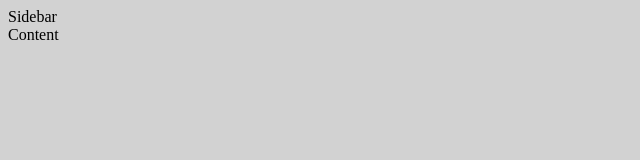
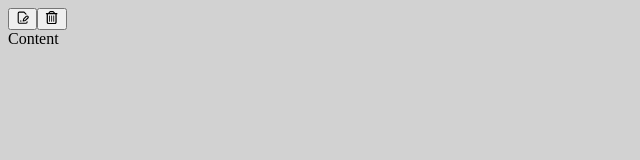
Before and after one commit to JohanFire/Markdown-Notes-ElectronJS, a React (Vite) app in the folder src/renderer/: page / in a window 1280 px wide. Shown: the top 160 px of the page, without its empty margins (0-640 px from the left). Built offline with nearby package versions, Linux system fonts and the light colour scheme.

Commit message:
ActionButtonsRow component, includes NewNote and DeleteNote buttons

```diff
--- a/src/renderer/src/App.tsx
+++ b/src/renderer/src/App.tsx
@@ -1,4 +1,4 @@
-import { Content, DraggableTopBar, RootLayout, Sidebar } from '@/components'
+import { ActionButtonsRow, Content, DraggableTopBar, RootLayout, Sidebar } from '@/components'
 
 const App = () => {
   return (
@@ -6,7 +6,9 @@
       <DraggableTopBar />
       <RootLayout>
         {/* <Sidebar className="p-2 border-4 border-red-500 text-blue-500">Sidebar</Sidebar> */}
-        <Sidebar className="p-2">Sidebar</Sidebar>
+        <Sidebar className="p-2 bg-gray-600/50">
+          <ActionButtonsRow className="flex justify-between mt-1" />
+        </Sidebar>
         <Content className="border-l bg-zinc-900/50 border-l-white/20">Content</Content>
       </RootLayout>
     </>
--- /dev/null
+++ b/src/renderer/src/components/Button/ActionButton.tsx
@@ -0,0 +1,18 @@
+import { ComponentProps } from 'react'
+import { twMerge } from 'tailwind-merge'
+
+export type ActionButtonProps = ComponentProps<'button'>
+
+export const ActionButton = ({ className, children, ...props }: ActionButtonProps) => {
+  return (
+    <button
+      className={twMerge(
+        'px-2 py-1 rounded-md border border-zinc-400/50 hover:bg-zinc-600/50 transition-colors duration-100',
+        className
+      )}
+      {...props}
+    >
+      {children}
+    </button>
+  )
+}
--- /dev/null
+++ b/src/renderer/src/components/Button/ActionsButtonsRow.tsx
@@ -0,0 +1,11 @@
+import { DeleteButton, NewNoteButton } from '@/components'
+import { ComponentProps } from 'react'
+
+export const ActionButtonsRow = ({ ...props }: ComponentProps<'div'>) => {
+  return (
+    <div {...props}>
+      <NewNoteButton />
+      <DeleteButton />
+    </div>
+  )
+}
--- /dev/null
+++ b/src/renderer/src/components/Button/DeleteButton.tsx
@@ -0,0 +1,10 @@
+import { ActionButton, ActionButtonProps } from '@/components'
+import { FaRegTrashCan } from 'react-icons/fa6'
+
+export const DeleteButton = ({ ...props }: ActionButtonProps) => {
+  return (
+    <ActionButton {...props}>
+      <FaRegTrashCan className="w-4 h-4 text-zinc-300" />
+    </ActionButton>
+  )
+}
--- /dev/null
+++ b/src/renderer/src/components/Button/NewNoteButton.tsx
@@ -0,0 +1,10 @@
+import { ActionButton, ActionButtonProps } from '@/components'
+import { LuFileSignature } from 'react-icons/lu'
+
+export const NewNoteButton = ({ ...props }: ActionButtonProps) => {
+  return (
+    <ActionButton {...props}>
+      <LuFileSignature className="w-4 h-4" />
+    </ActionButton>
+  )
+}
--- /dev/null
+++ b/src/renderer/src/components/Button/index.ts
@@ -0,0 +1,4 @@
+export * from './ActionButton'
+export * from './ActionsButtonsRow'
+export * from './DeleteButton'
+export * from './NewNoteButton'
--- a/src/renderer/src/components/index.ts
+++ b/src/renderer/src/components/index.ts
@@ -1,2 +1,3 @@
 export * from './AppLayout'
+export * from './Button'
 export * from './DraggableTopBar'
```
